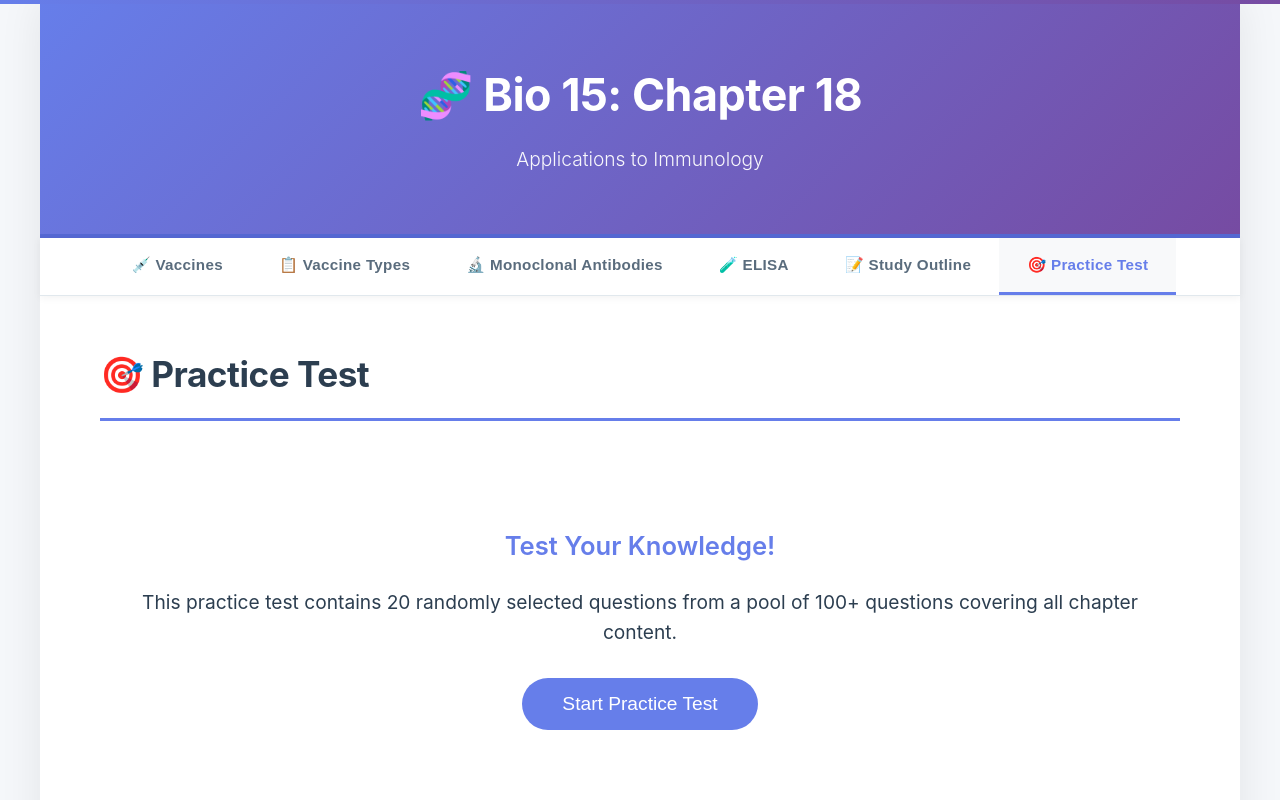
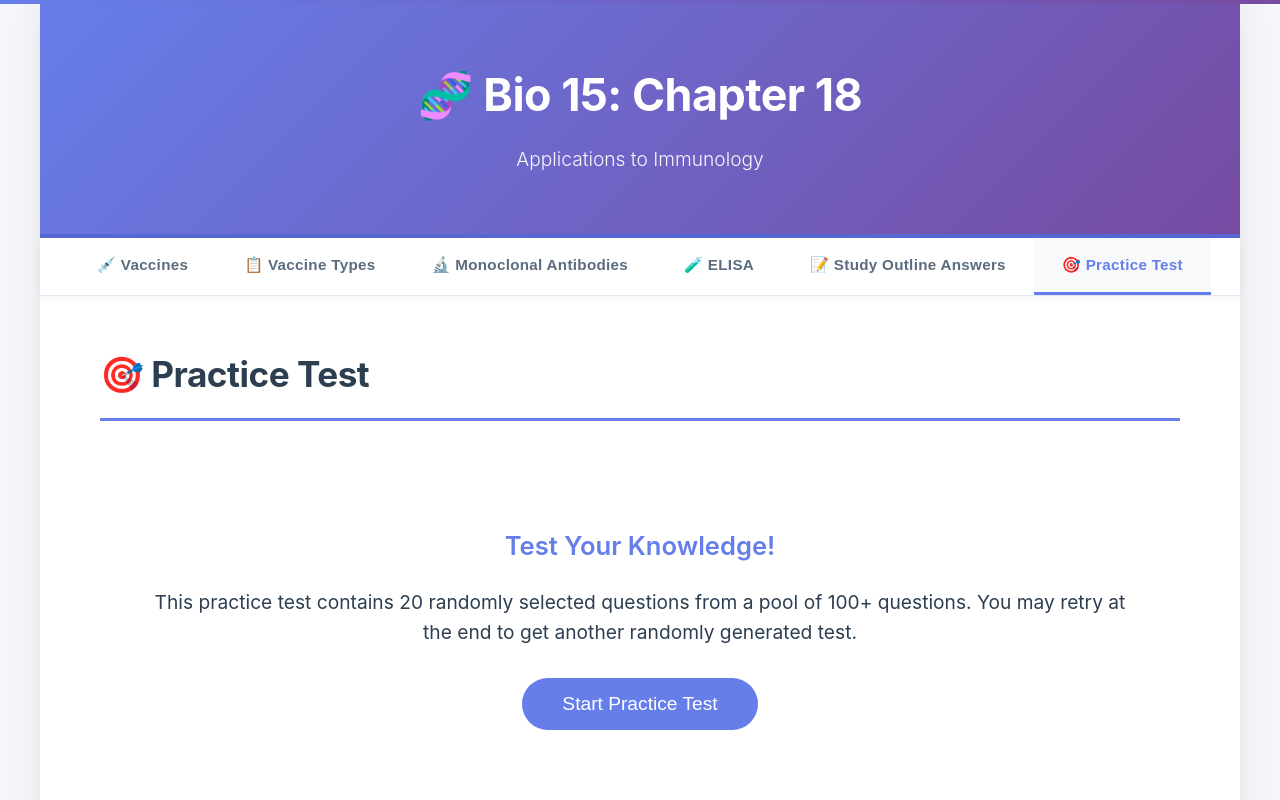
Before and after one commit to bryankhamly/micro, a plain HTML site: page 18.html in a window 1280 px wide. Both pictures are taken after a click on the button "🎯 Practice Test". Shown: the top 800 px of the page. Drawn offline with Linux system fonts and the light colour scheme.

Commit message:
Update 18.html

```diff
--- a/18.html
+++ b/18.html
@@ -469,7 +469,7 @@
             <button onclick="showSection('types')">📋 Vaccine Types</button>
             <button onclick="showSection('monoclonal')">🔬 Monoclonal Antibodies</button>
             <button onclick="showSection('elisa')">🧪 ELISA</button>
-            <button onclick="showSection('outline')">📝 Study Outline</button>
+            <button onclick="showSection('outline')">📝 Study Outline Answers</button>
             <button onclick="showSection('practice')">🎯 Practice Test</button>
         </nav>
 
@@ -1004,7 +1004,7 @@
 
                 <div id="testIntro" style="text-align: center; padding: 40px;">
                     <h3 style="color: #667eea; margin-bottom: 20px;">Test Your Knowledge!</h3>
-                    <p style="font-size: 1.2em; margin-bottom: 30px;">This practice test contains 20 randomly selected questions from a pool of 100+ questions covering all chapter content.</p>
+                    <p style="font-size: 1.2em; margin-bottom: 30px;">This practice test contains 20 randomly selected questions from a pool of 100+ questions. You may retry at the end to get another randomly generated test.</p>
                     <button onclick="startTest()" style="padding: 15px 40px; font-size: 1.2em; background: #667eea; color: white; border: none; border-radius: 30px; cursor: pointer; transition: all 0.3s;">
                         Start Practice Test
                     </button>
```
